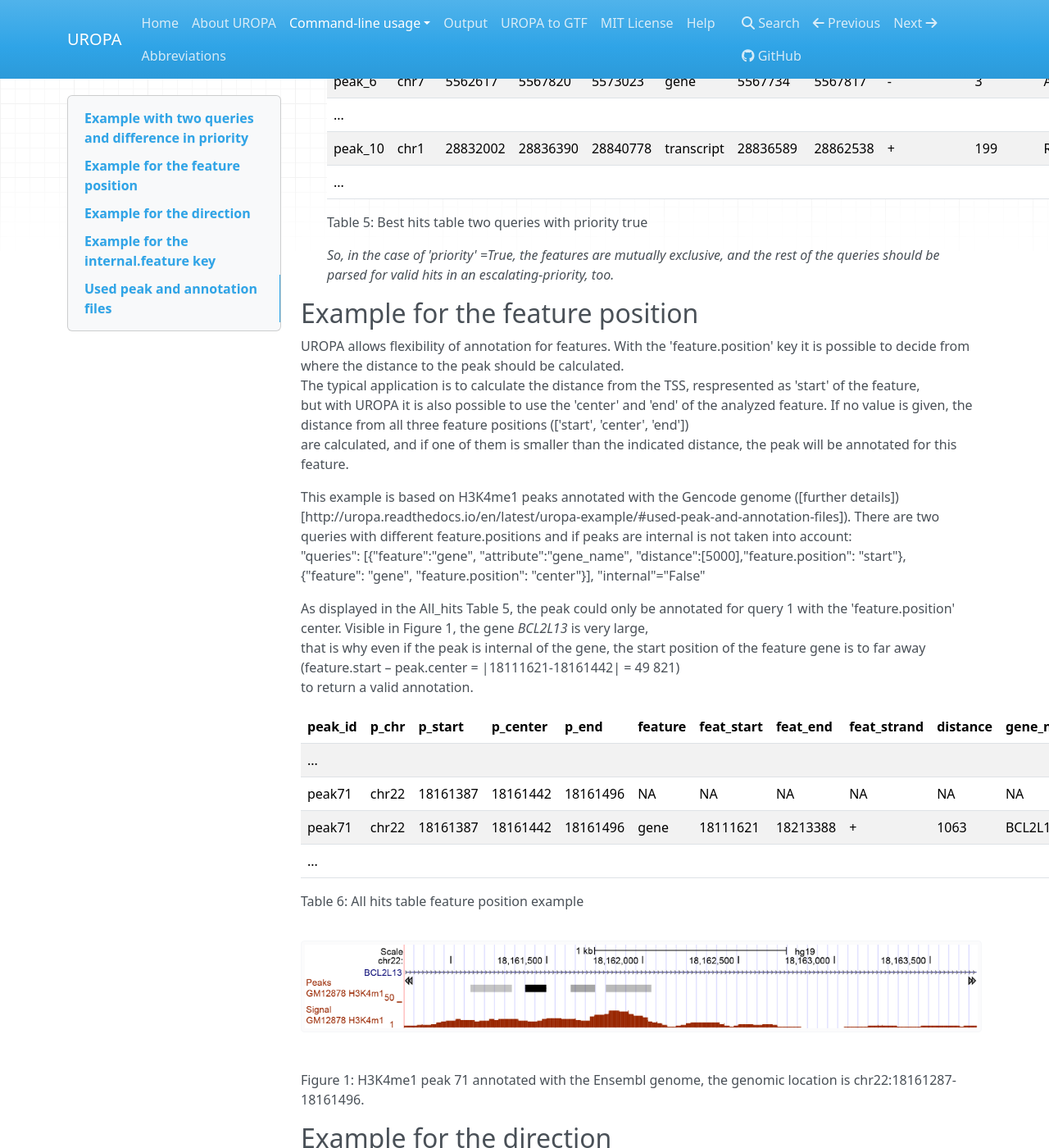
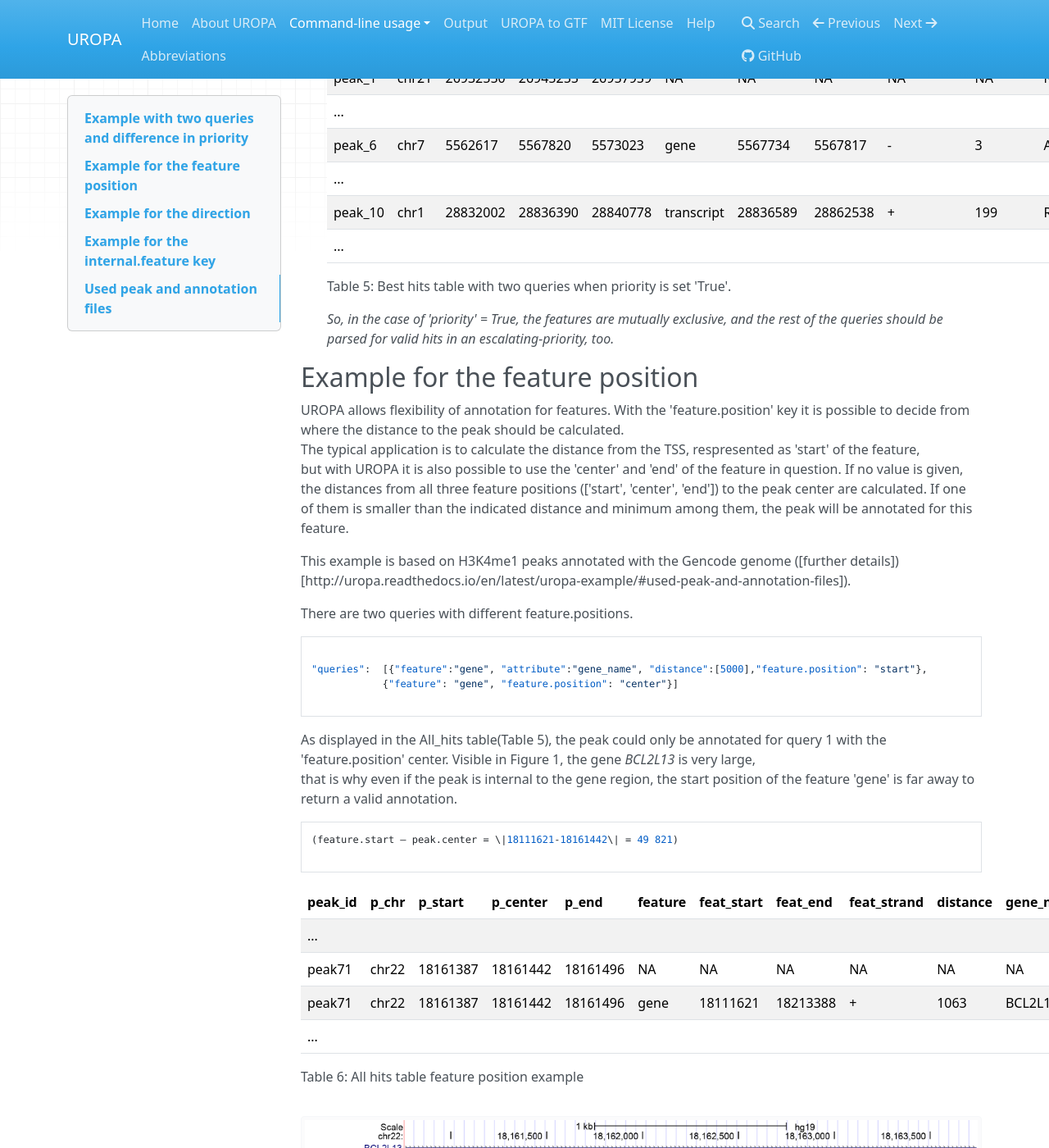
Before and after one commit to loosolab/UROPA, an MkDocs documentation site: the page built from docs/uropa-example.md, in a window 1280 px wide and 1400 px high, scrolled down 3314 px. Shown: the whole window at 82% size. Built offline with MkDocs 1.6.1, drawn with Linux system fonts in a browser that asks for light colours; nearby versions of some CDN libraries; old or Windows-style settings are respelled for this version of MkDocs; some of the changed text lies outside the part shown.

Commit message:
add code chunck style

````diff
--- a/docs/uropa-example.md
+++ b/docs/uropa-example.md
@@ -8,20 +8,22 @@ If there are more queries, it is important to decide if they should be priorized
 The following examples illustrate how this can be beneficial for the annotation.
 
 The queries in the config file looks like followed:
+
+```
 				{"queries": [{"feature":"gene", "distance":1000, "attribute":"gene_name"},
 							{"feature":"transcript", "distance":1000 }],
          		"priority" : "False",
          		"gtf":"Homo_sapiens.GRCh37.75_chr.gtf" ,
          		"bed":"ENCFF001VFA_GM12878_POLR2A_narrowPeaks.bed"
          		}
-
+```
 
 1. No priority is given ('priority'='F')
 	The above set of queries will allow UROPA to annotate peaks for genes and transcripts. As priority is False (default if no different value given),there is no feature priorized.
 	There can be three cases for the peak annotation:
-	Case 1: No query gives any feature for annotating the peaks.
-	Case 2: One query gives a feature but the other not.
-	Case 3: Both queries validate features overlapping with the peaks.
+	*Case 1: No query gives any feature for annotating the peaks.
+	*Case 2: One query gives a feature but the other not.
+	*Case 3: Both queries validate features overlapping with the peaks.
 
 	The Tables [1] and [2] shown below, represent the All_hits and Best_hits outputs of UROPA,respectively for the 3 cases.
 
@@ -51,7 +53,7 @@ The queries in the config file looks like followed:
 
 	The 2nd case is represented by 'peak_10', which has two annotations for the transcript feature but not the gene feature.
 
-	'Peak_6' is an example for the last case, with annotations for both queries. Transcripts(*ACTB*) are found by query 1 and a gene(*AC006483.1*) by query 0.
+	'Peak_6' is an example for the last case, with annotations for both queries. Transcripts (*ACTB*) are found by query 1 and a gene (*AC006483.1*) by query 0.
 
 
 
@@ -86,9 +88,9 @@ The queries in the config file looks like followed:
 
 2. Priority is considered ('priority'='T')
 
-	The set of queries will allow UROPA to annotate peaks for genes. Only if there is no gene detected with the given parameters,
-	UROPA will assign to the peaks the feature transcript for annotation. The feature gene is priorized.The example above is based on the same three cases.
-	That is why there is no peak in the output tables annotated for both features. Each peak is allowed to have either one feature or the other.
+	If 'priority' is True, UROPA will annotate peaks with the **first feature given** in the set of queries. Unless genes are not found for a peak, 'transcripts' will then be searched and validated by the query’s parameters in order to be assigned on a peak. The example is based on the same three cases,explained above.
+	That is why there will be no peak in the output tables annotated for both features at the same time.
+	Each peak is allowed to have either the priority feature or the other one.
 
 
 	The first difference to the example above is that already in the All_hits Table 3 those peaks with no annotation for both queries are merged.
@@ -118,26 +120,34 @@ The queries in the config file looks like followed:
 	| peak_10 | chr1  | 28832002 | 28836390 | 28840778 | transcript | 28836589 | 28862538 | +        | 199      | RCC1       | 1     |
 	| ...     |       |          |          |          |            |          |          |          |          |            |       |
 
-	Table 5: Best hits table two queries with priority true
+	Table 5: Best hits table with two queries when priority is set 'True'.
 
-	*So, in the case of 'priority' =True, the features are mutually exclusive, and the rest of the queries should be parsed for valid hits in an escalating-priority, too.*
+
+	*So, in the case of 'priority' = True, the features are mutually exclusive, and the rest of the queries should be parsed for valid hits in an escalating-priority, too.*
+
 
 Example for the feature position
 --------------------------------
 UROPA allows flexibility of annotation for features. With the 'feature.position' key it is possible to decide from where the distance to the peak should be calculated.
 The typical application is to calculate the distance from the TSS, respresented as 'start' of the feature,
-but with UROPA it is also possible to use the 'center' and 'end' of the analyzed feature. If no value is given, the distance from all three feature positions (['start', 'center', 'end'])
-are calculated, and if one of them is smaller than the indicated distance, the peak will be annotated for this feature.
+but with UROPA it is also possible to use the 'center' and 'end' of the feature in question. If no value is given, the distances from all three feature positions (['start', 'center', 'end']) to the peak center are calculated. If one of them is smaller than the indicated distance and minimum among them, the peak will be annotated for this feature.
 
 This example is based on H3K4me1 peaks annotated with the Gencode genome ([further details])[http://uropa.readthedocs.io/en/latest/uropa-example/#used-peak-and-annotation-files]).
-There are two queries with different feature.positions and if peaks are internal is not taken into account:
+
+There are two queries with different feature.positions.
+```
+
 "queries":  [{"feature":"gene", "attribute":"gene_name", "distance":[5000],"feature.position": "start"},
-		    {"feature": "gene", "feature.position": "center"}],
-"internal"="False"
+		    {"feature": "gene", "feature.position": "center"}]
 
-As displayed in the All_hits Table 5, the peak could only be annotated for query 1 with the 'feature.position' center. Visible in Figure 1, the gene *BCL2L13* is very large,
-that is why even if the peak is internal of the gene, the start position of the feature gene is to far away (feature.start – peak.center = \|18111621-18161442\| = 49 821)
-to return a valid annotation.
+```
+
+As displayed in the All_hits table(Table 5), the peak could only be annotated for query 1 with the 'feature.position' center. Visible in Figure 1, the gene *BCL2L13* is very large,
+that is why even if the peak is internal to the gene region, the start position of the feature 'gene' is far away to return a valid annotation.
+```
+(feature.start – peak.center = \|18111621-18161442\| = 49 821)
+
+```
 
 | peak_id | p_chr | p_start  | p_center | p_end    | feature | feat_start  | feat_end    | feat_strand | distance | gene_name | Query |
 |:--------|:------|:---------|:---------|:---------|:--------|:---------|:---------|:---------|:---------|:----------|:------|
@@ -148,9 +158,11 @@ to return a valid annotation.
 
 Table 6: All hits table feature position example
 
+
 ![peak71](img/chr22-18161287-18161496_peak71_h3k4me1_feature_pos.png)
 
 Figure 1: H3K4me1 peak 71 annotated with the Ensembl genome, the genomic location is chr22:18161287-18161496.
+
 
 Example for the direction
 -------------------------
````
